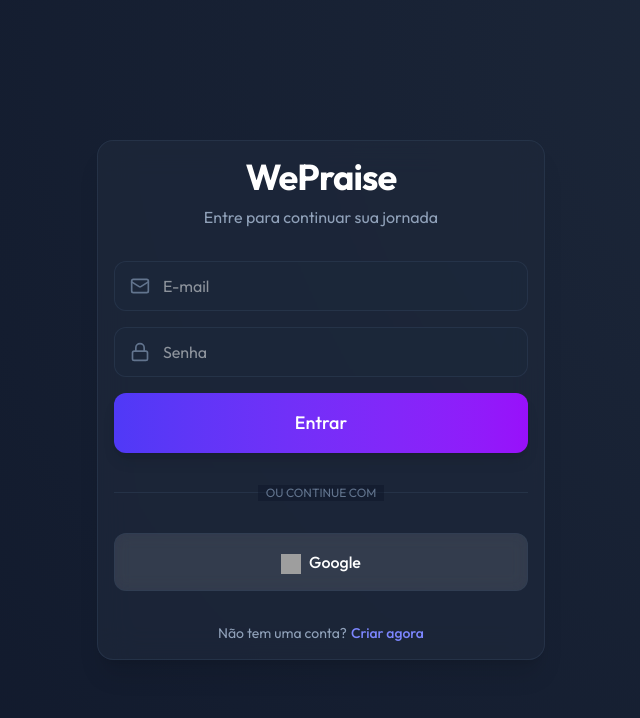
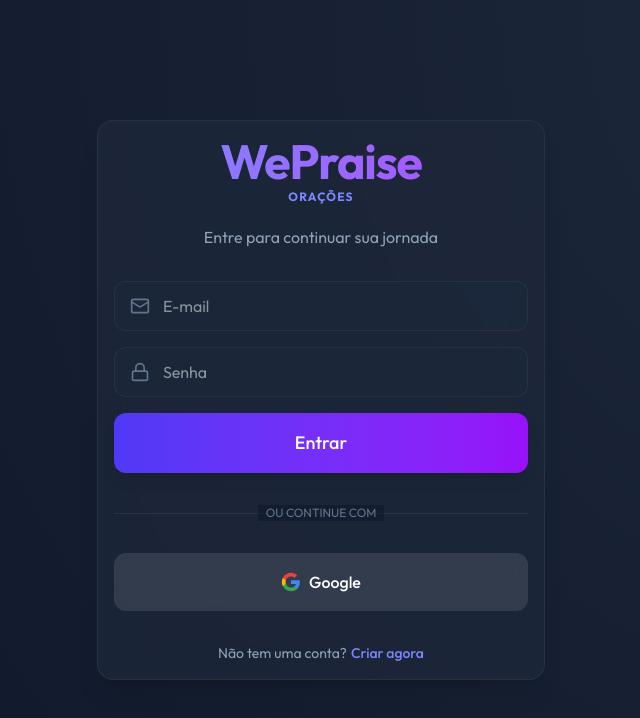
Before and after one commit to deoliveiratech/wepraise-oracoes, a React (Vite) app: page /login in a window 1280 px wide. Shown: the top 718 px of the page, without its empty margins (319-959 px from the left). Built offline with nearby package versions, Linux system fonts and the light colour scheme; no server answers; grey boxes are pictures that could not be loaded.

Commit message:
Refactor: branding update, rosary persistence, interactive beads and PWA fixes

```diff
--- a/src/components/Layout.tsx
+++ b/src/components/Layout.tsx
@@ -25,9 +25,12 @@
   return (
     <div className="flex flex-col min-h-screen">
       <header className="fixed top-0 left-0 right-0 z-50 h-16 glass border-none rounded-none bg-background/50 flex items-center justify-between px-6">
-        <h1 className="text-xl font-bold bg-gradient-to-r from-indigo-400 to-purple-400 bg-clip-text text-transparent">
-          WePraise
-        </h1>
+        <div className="flex flex-col items-start">
+          <h1 className="text-xl font-bold bg-gradient-to-r from-indigo-400 to-purple-400 bg-clip-text text-transparent leading-tight">
+            WePraise
+          </h1>
+          <span className="text-[8px] font-bold text-indigo-400/80 uppercase tracking-widest leading-none">Orações</span>
+        </div>
         {user && (
           <button onClick={handleLogout} className="p-2 text-slate-400 hover:text-white transition-colors">
             <LogOut size={20} />
--- a/src/pages/Login.tsx
+++ b/src/pages/Login.tsx
@@ -42,9 +42,10 @@
   return (
     <div className="min-h-screen flex items-center justify-center p-6">
       <GlassCard className="w-full max-w-md space-y-8 animate-in fade-in zoom-in duration-500">
-        <div className="text-center space-y-2">
-          <h1 className="text-4xl font-bold text-white tracking-tight">WePraise</h1>
-          <p className="text-slate-400">Entre para continuar sua jornada</p>
+        <div className="text-center space-y-1">
+          <h1 className="text-5xl font-bold text-transparent bg-clip-text bg-gradient-to-r from-indigo-400 to-purple-500 tracking-tight">WePraise</h1>
+          <p className="text-indigo-400 font-bold uppercase tracking-widest text-xs">Orações</p>
+          <p className="text-slate-400 pt-4">Entre para continuar sua jornada</p>
         </div>
 
         <form onSubmit={handleSubmit} className="space-y-4">
@@ -83,8 +84,25 @@
           <div className="relative flex justify-center text-xs uppercase"><span className="bg-slate-900/50 px-2 text-slate-500">Ou continue com</span></div>
         </div>
 
-        <Button variant="secondary" className="w-full py-4 border border-slate-700/50" onClick={handleGoogleLogin}>
-          <img src="https://www.gstatic.com/firebasejs/ui/2.0.0/images/layout/google.svg" className="w-5 h-5 inline mr-2" alt="Google" />
+        <Button variant="secondary" className="w-full py-4 border border-slate-700/50 flex items-center justify-center gap-2" onClick={handleGoogleLogin}>
+          <svg className="w-5 h-5" viewBox="0 0 24 24">
+            <path
+              fill="#4285F4"
+              d="M22.56 12.25c0-.78-.07-1.53-.2-2.25H12v4.26h5.92c-.26 1.37-1.04 2.53-2.21 3.31v2.77h3.57c2.08-1.92 3.28-4.74 3.28-8.09z"
+            />
+            <path
+              fill="#34A853"
+              d="M12 23c2.97 0 5.46-.98 7.28-2.66l-3.57-2.77c-.98.66-2.23 1.06-3.71 1.06-2.86 0-5.29-1.93-6.16-4.53H2.18v2.84C3.99 20.53 7.7 23 12 23z"
+            />
+            <path
+              fill="#FBBC05"
+              d="M5.84 14.09c-.22-.66-.35-1.36-.35-2.09s.13-1.43.35-2.09V7.07H2.18C1.43 8.55 1 10.22 1 12s.43 3.45 1.18 4.93l3.66-2.84z"
+            />
+            <path
+              fill="#EA4335"
+              d="M12 5.38c1.62 0 3.06.56 4.21 1.64l3.15-3.15C17.45 2.09 14.97 1 12 1 7.7 1 3.99 3.47 2.18 7.07l3.66 2.84c.87-2.6 3.3-4.53 6.16-4.53z"
+            />
+          </svg>
           Google
         </Button>
 
```
